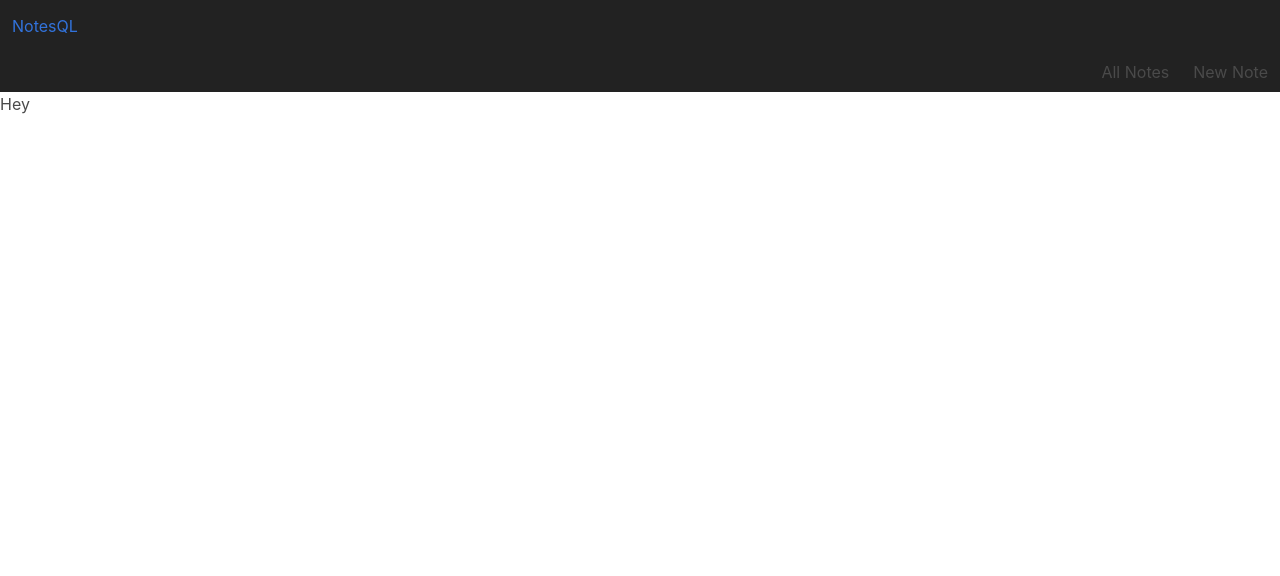
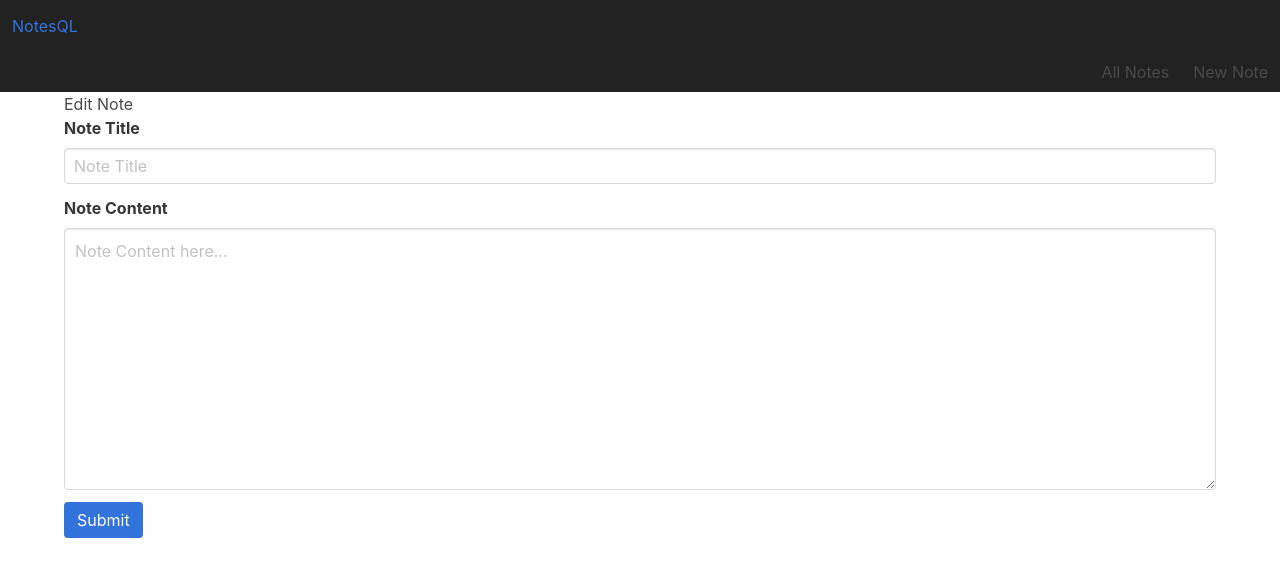
Before and after one commit to VinayakBagaria/Notes, a React (Create React App) app in the folder ui/: page /note/1 in a window 1280 px wide. Shown: the top 576 px of the page. Built offline with nearby package versions, Linux system fonts and the light colour scheme.

Commit message:
edit note made

```diff
--- a/ui/src/EditNote.js
+++ b/ui/src/EditNote.js
@@ -1,7 +1,36 @@
 import React from 'react';
 
 function EditNote() {
-  return <h1>Hey</h1>;
+  return (
+    <div className="container m-t-20">
+      <h1 className="page-title">Edit Note</h1>
+      <div className="newnote-page m-t-20">
+        <form>
+          <div className="field">
+            <label className="label">Note Title</label>
+            <div className="control">
+              <input className="input" type="text" placeholder="Note Title" />
+            </div>
+          </div>
+          <div className="field">
+            <label className="label">Note Content</label>
+            <div className="control">
+              <textarea
+                className="textarea"
+                rows="10"
+                placeholder="Note Content here..."
+              />
+            </div>
+          </div>
+          <div className="field">
+            <div className="control">
+              <button className="button is-link">Submit</button>
+            </div>
+          </div>
+        </form>
+      </div>
+    </div>
+  );
 }
 
 export default EditNote;
```
